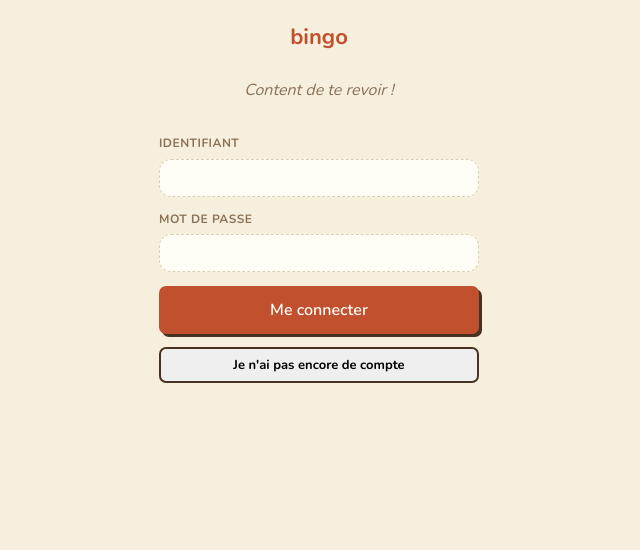
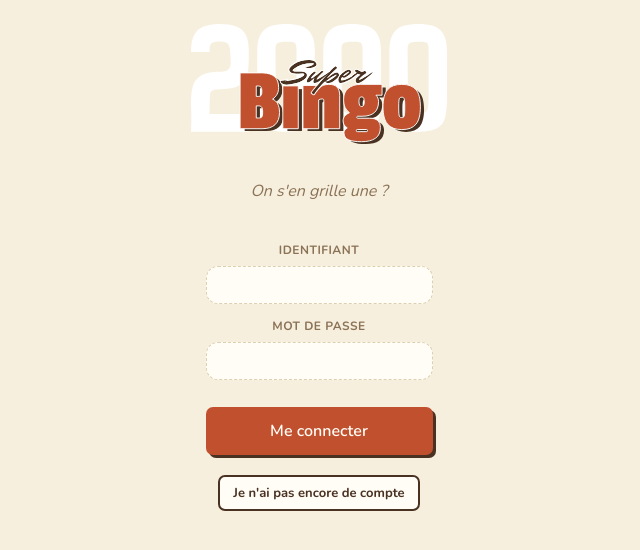
Before and after one commit to AllanBoodhun/bingo, a React (Vite) app: page / in a window 1280 px wide. Shown: the top 550 px of the page, without its empty margins (321-961 px from the left). Built offline with nearby package versions, Linux system fonts and the light colour scheme; no server answers.

Commit message:
Inté graphique page de login

```diff
--- a/src/features/auth/AuthScreen.scss
+++ b/src/features/auth/AuthScreen.scss
@@ -1,10 +1,11 @@
 .auth-screen {
   max-width: 360px;
+  height: 100vh;
   margin: 0 auto;
   padding: var(--space-6) var(--space-screen-margin);
   display: flex;
   flex-direction: column;
-  gap: var(--space-3);
+  gap: var(--space-5);
 }
 
 .auth-screen__title {
@@ -54,5 +55,5 @@
 }
 
 .auth-screen__form .cta-primary {
-  margin-top: var(--space-2);
+  margin-top: var(--space-5);
 }
--- a/src/features/auth/AuthScreen.tsx
+++ b/src/features/auth/AuthScreen.tsx
@@ -1,6 +1,7 @@
 import { useState, type FormEvent } from 'react'
 import { obtenirSession, inscrire, connecter, nettoyerJoueursInvite } from '../../services/auth.service'
 import { Button } from '../../components/Button'
+import { BrandMark } from '../../components/BrandMark'
 import './AuthScreen.scss'
 
 type Mode = 'login' | 'signup'
@@ -75,10 +76,10 @@ export function AuthScreen() {
   }
 
   return (
-    <main className="auth-screen">
-      <h1 className="auth-screen__title">bingo</h1>
+    <main className="page auth-screen">
+      <BrandMark />
       <p className="auth-screen__subtitle">
-        {mode === 'signup' ? 'Crée ton compte pour sauvegarder tes grilles.' : 'Content de te revoir !'}
+       On s'en grille une ?
       </p>
 
       <form className="auth-screen__form" onSubmit={handleSubmit}>
@@ -119,6 +120,7 @@ export function AuthScreen() {
       <Button
         type="button"
         variant="secondary"
+        color="outlinedWhite"
         disabled={pending}
         onClick={() => {
           setMode(mode === 'signup' ? 'login' : 'signup')
```
